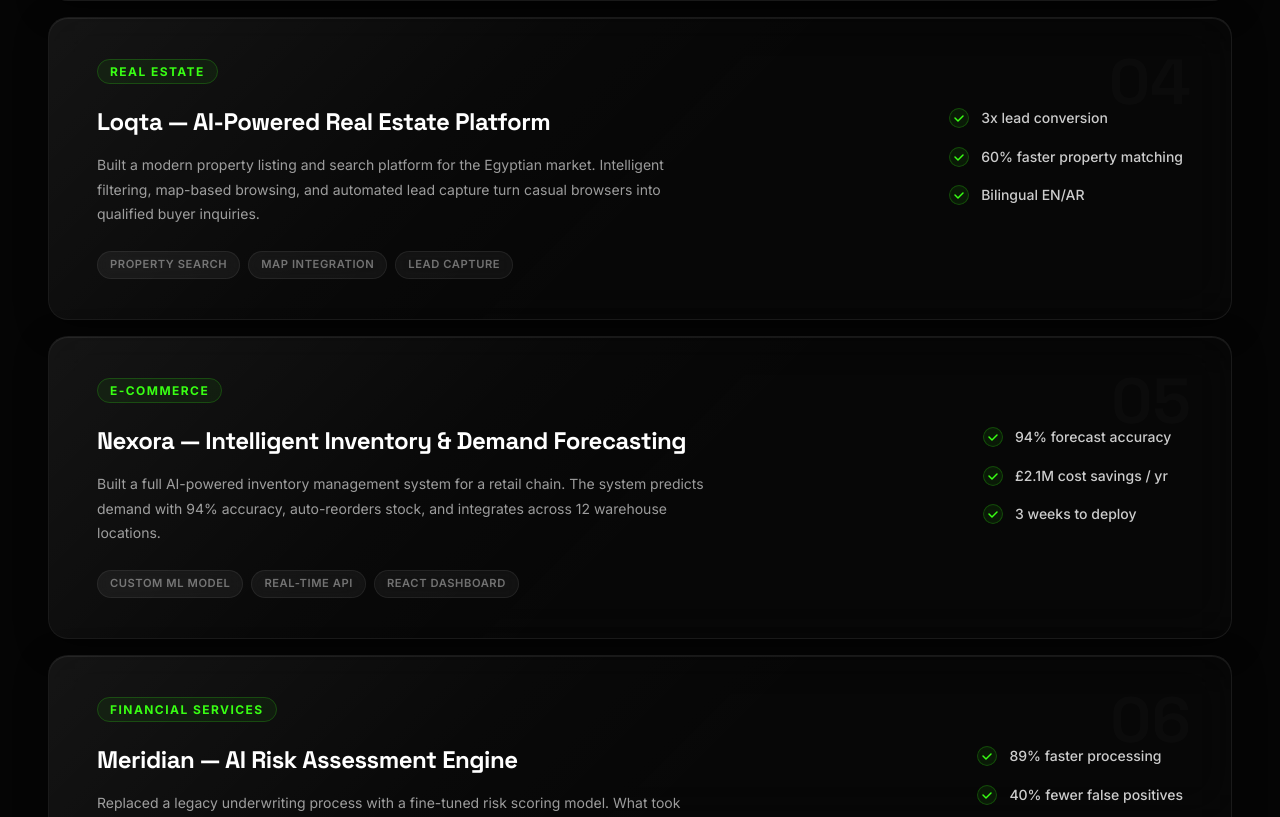
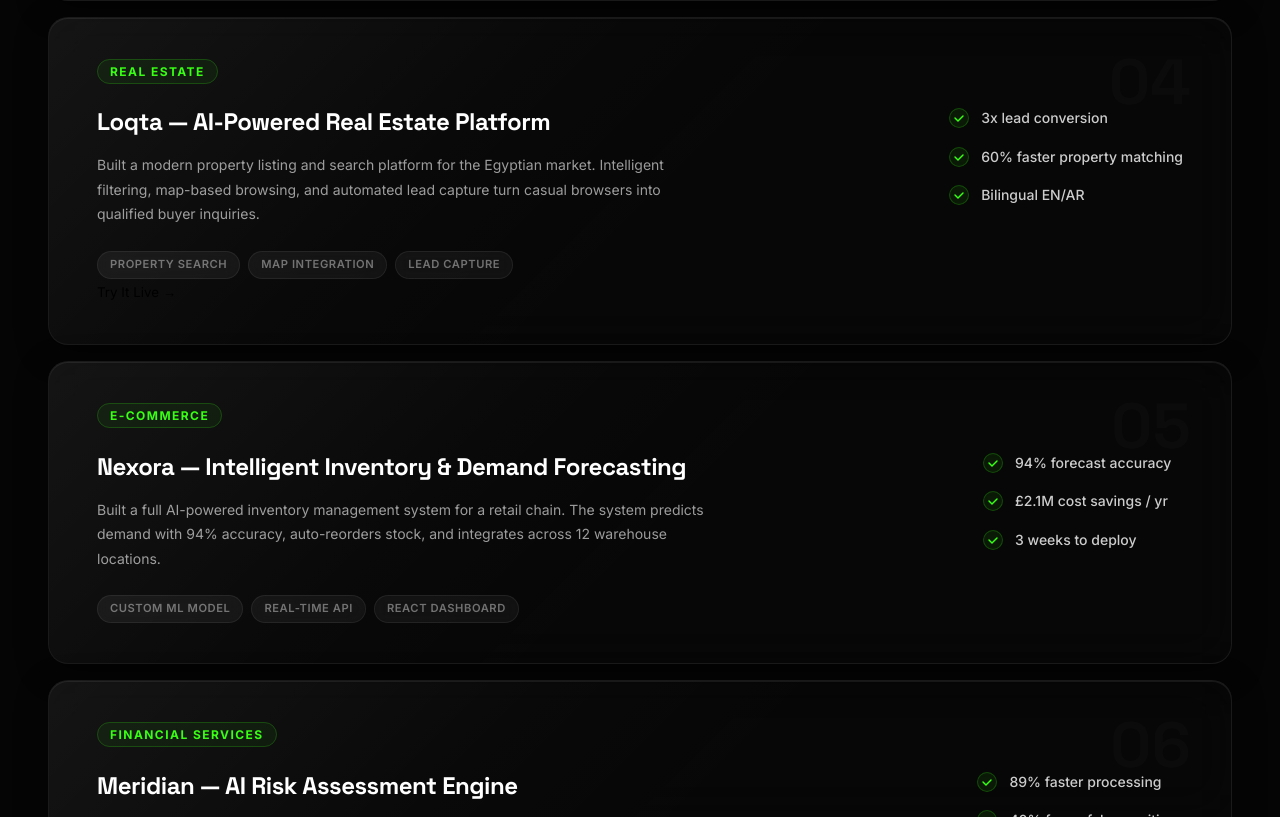
Before and after one commit to OmarTDS/Solvix-website, a React (Vite) app: page / in a window 1280 px wide. Shown: the part 3863-4680 px from the top of the page. Built offline with nearby package versions, Linux system fonts and the light colour scheme.

Commit message:
Update Work.jsx

```diff
--- a/src/components/Work/Work.jsx
+++ b/src/components/Work/Work.jsx
@@ -1,3 +1,4 @@
+import { useState } from 'react'
 import './Work.css'
 
 const cases = [
@@ -36,6 +37,7 @@ const cases = [
     results: ['3x lead conversion', '60% faster property matching', 'Bilingual EN/AR'],
     tech: ['Property Search', 'Map Integration', 'Lead Capture'],
     accent: '#39FF14',
+    url: 'https://loqta-your-great-catch.vercel.app/',
   },
   {
     id: 'nexora',
@@ -67,6 +69,8 @@ const cases = [
 ]
 
 export default function Work() {
+  const [activeDemo, setActiveDemo] = useState(null)
+
   return (
     <section className="work section" id="work">
       <div className="container">
@@ -107,6 +111,16 @@ export default function Work() {
                       <span key={t} className="case-tech-tag">{t}</span>
                     ))}
                   </div>
+
+                  {/* Try It button - only shows if url exists */}
+                  {c.url && (
+                    <button
+                      className="case-card__demo-btn"
+                      onClick={() => setActiveDemo(c)}
+                    >
+                      Try It Live →
+                    </button>
+                  )}
                 </div>
 
                 <div className="case-card__right">
@@ -128,6 +142,23 @@ export default function Work() {
           ))}
         </div>
       </div>
+
+      {/* Demo Modal */}
+      {activeDemo && (
+        <div className="demo-modal-overlay" onClick={() => setActiveDemo(null)}>
+          <div className="demo-modal" onClick={(e) => e.stopPropagation()}>
+            <div className="demo-modal__header">
+              <span className="demo-modal__title">{activeDemo.title}</span>
+              <button className="demo-modal__close" onClick={() => setActiveDemo(null)}>✕</button>
+            </div>
+            <iframe
+              src={activeDemo.url}
+              className="demo-modal__iframe"
+              title={activeDemo.title}
+            />
+          </div>
+        </div>
+      )}
     </section>
   )
 }
```
